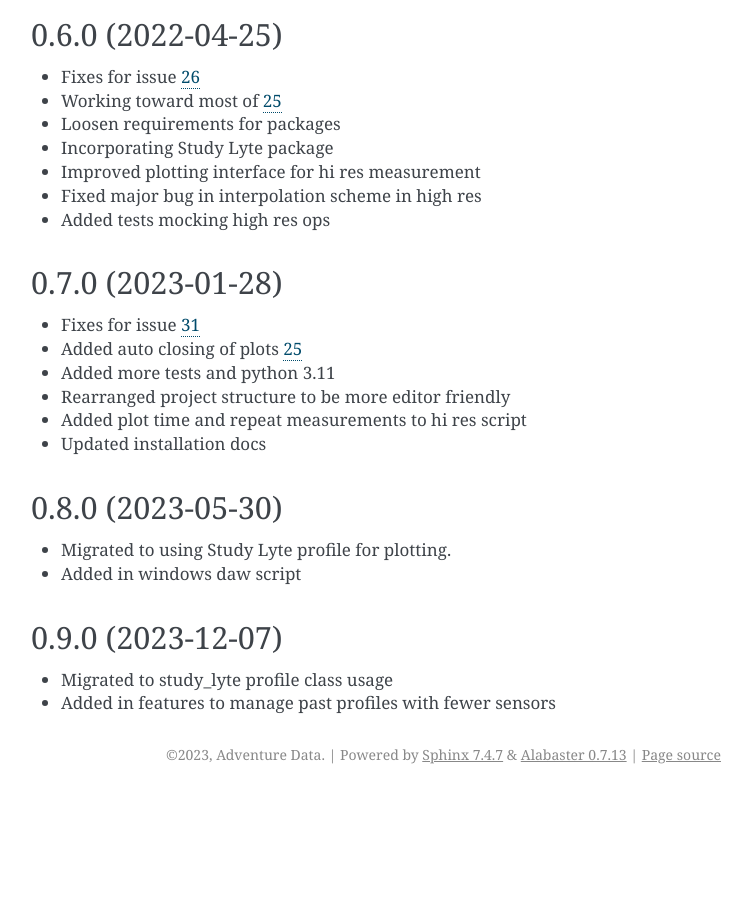
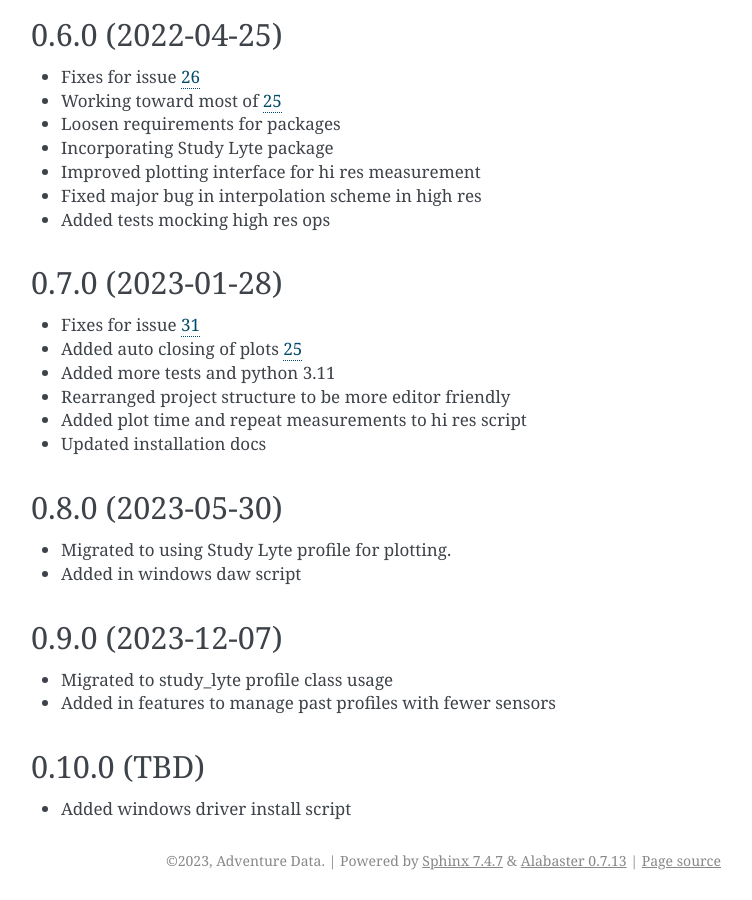
Before and after one commit to AdventureData/radicl, a Sphinx documentation site: the page built from docs/history.rst, in a window 1280 px wide and 900 px high, scrolled down 1296 px. Shown: the whole window, without its empty margins (389-1141 px from the left). Built offline with Sphinx 7.4.7, drawn with Linux system fonts in a browser that asks for light colours; pages that are not in the unit, such as notebooks, are missing from menus; before the commit the page ends 2090 px from its top, so only the background shows below that.

Commit message:
Added a line to the history about update

```diff
--- a/docs/history.rst
+++ b/docs/history.rst
@@ -100,3 +100,7 @@ Overhaul (2017-10-17)
 ------------------
 * Migrated to study_lyte profile class usage
 * Added in features to manage past profiles with fewer sensors
+
+0.10.0 (TBD)
+------------
+* Added windows driver install script
```
